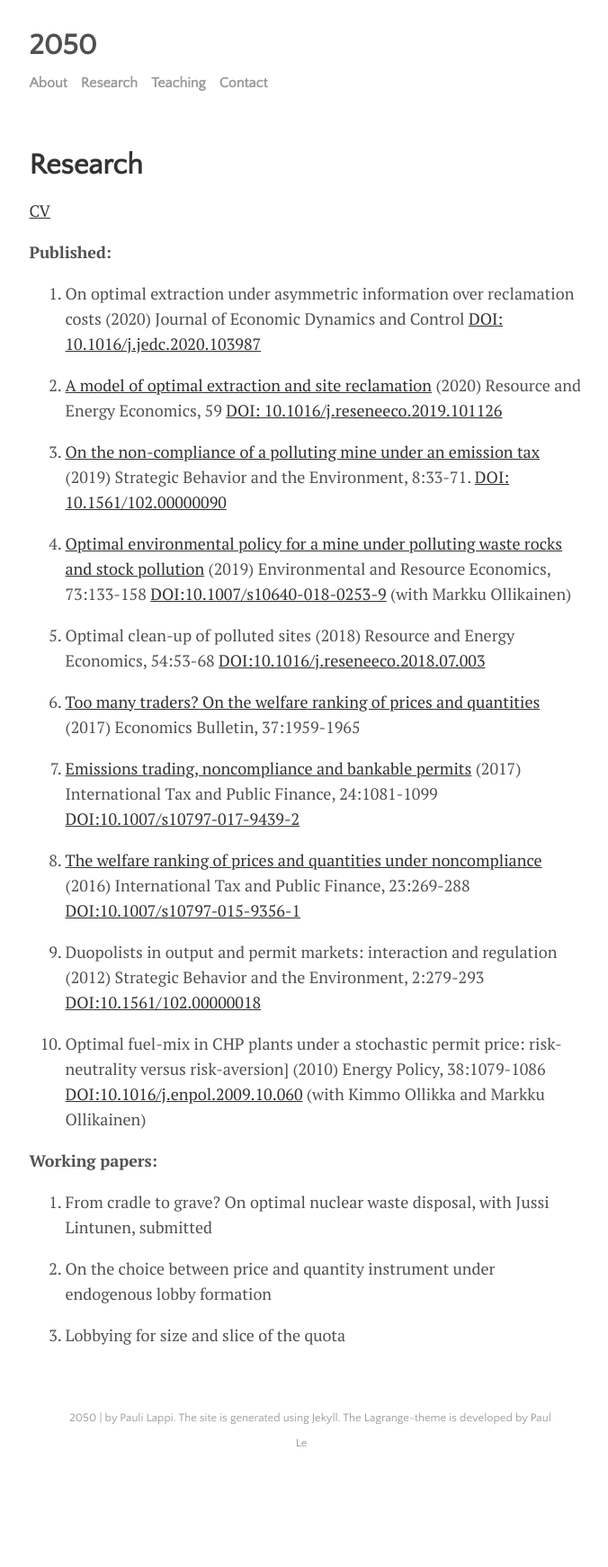
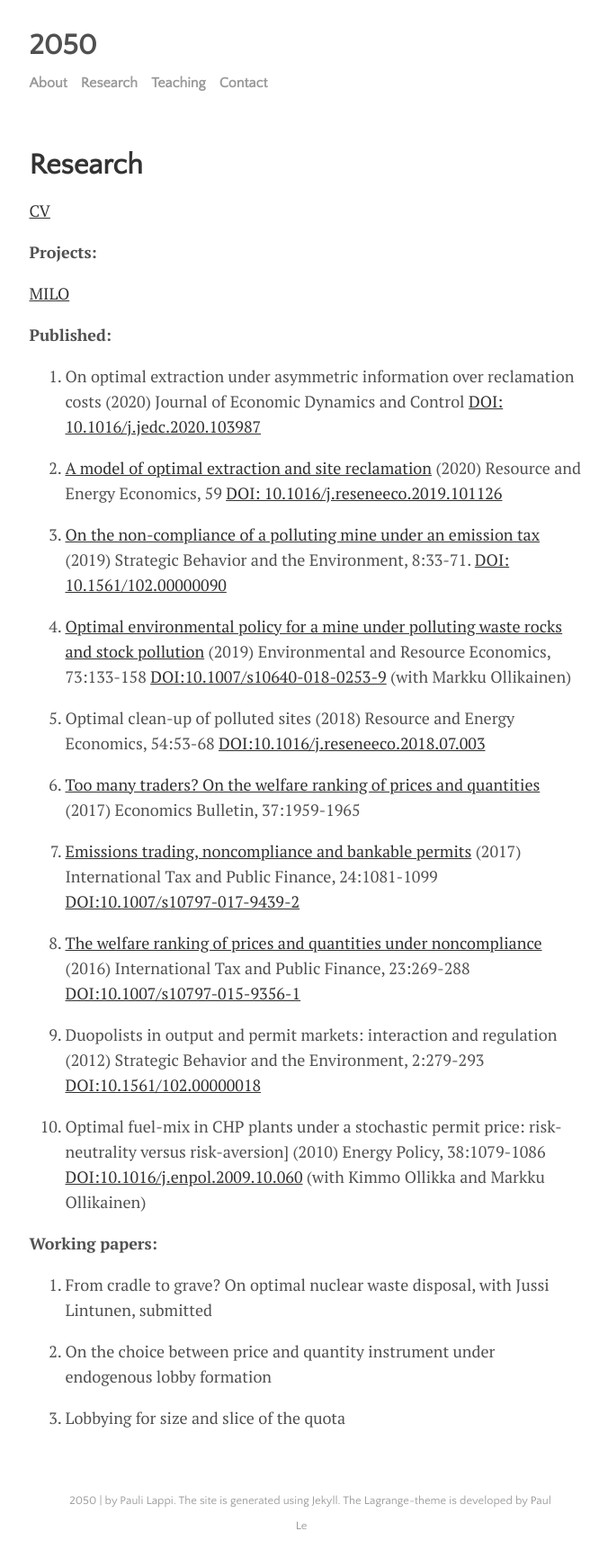
Before and after one commit to plappi/2050, a Jekyll site: the page built from menu/research.md, in a window 1280 px wide. Shown: the whole page at 90% size, without its empty margins (300-976 px from the left). Built offline with Jekyll 4.4.1, drawn with Linux system fonts in a browser that asks for light colours; nearby versions of some CDN libraries; before the commit the page ends 1650 px from its top, so only the background shows below that.

Commit message:
Update research.md
Projects

```diff
--- a/menu/research.md
+++ b/menu/research.md
@@ -4,6 +4,10 @@ title: Research
 ---
 
 [CV](https://plappi.github.io/Milo/assets/CV_Pauli_Lappi2019.pdf)
+
+**Projects:**
+
+[MILO](https://www.unive.it/pag/33123/)
 
 **Published:**
 
```
